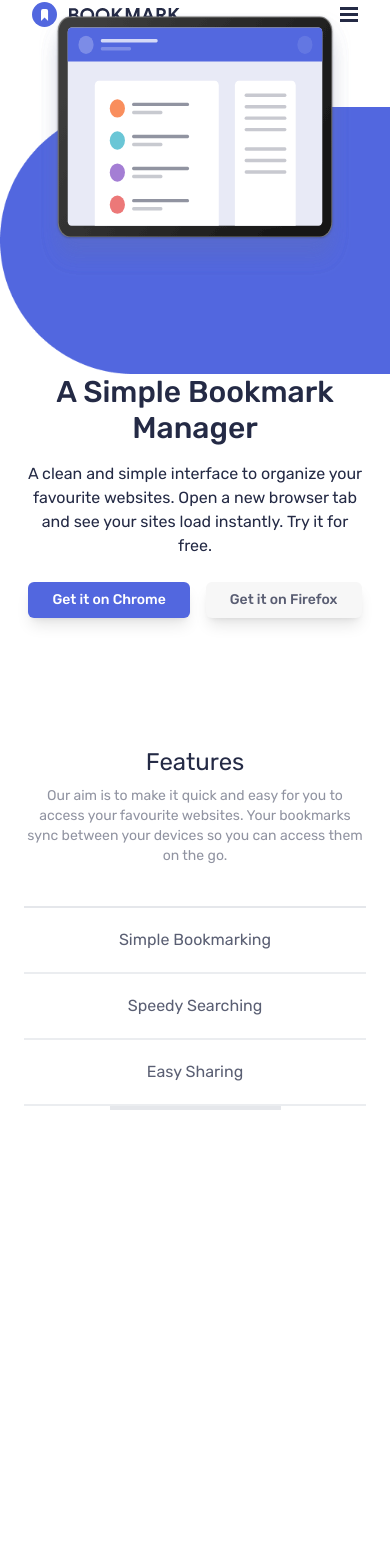
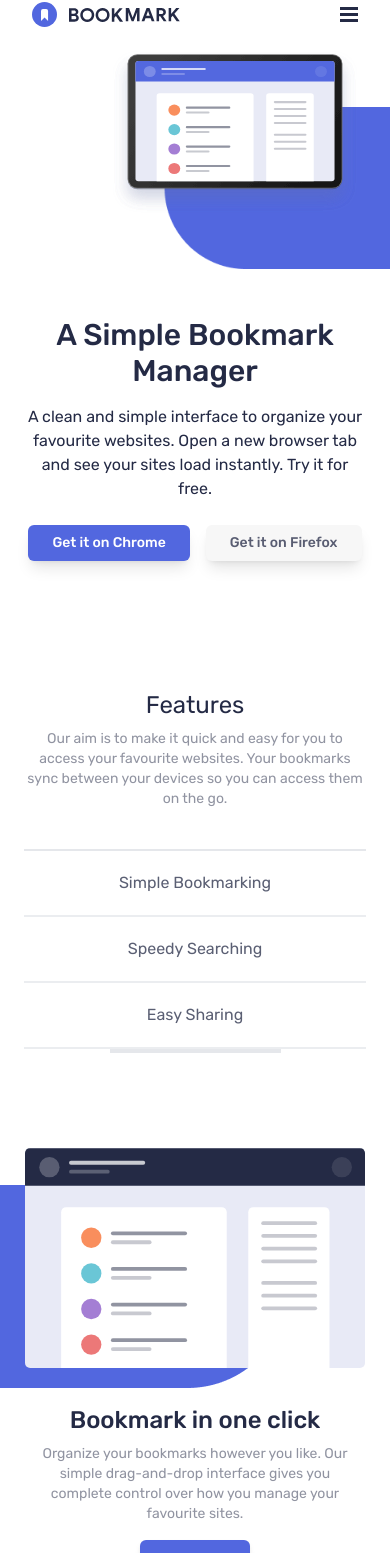
Before and after one commit to Georginio-prod/Bookmark-landing-page, a Vue app: page / in a window 390 px wide. Shown: the part 38-1591 px from the top of the page. Before the commit the page ends 1184 px from the top, so only its background shows below. Built offline with nearby package versions, Linux system fonts and the light colour scheme.

Commit message:
style: I change the image for mobile design and I add image and texte for feature mobile card

```diff
--- a/src/App.vue
+++ b/src/App.vue
@@ -2,6 +2,7 @@
 import navbar from './components/navbar.vue'
 import ContentD from './components/contentD.vue';
 import feature from './components/feature.vue';
+import Ifeat from './components/Ifeat.vue';
 </script>
 
 <template>
@@ -9,6 +10,7 @@ import feature from './components/feature.vue';
   <main>
     <ContentD/>
     <feature/>
+    <Ifeat/>
   </main>
 </template>
 
--- /dev/null
+++ b/src/components/Ifeat.vue
@@ -0,0 +1,27 @@
+<template>
+    <div class="flex flex-col justify-center items-center lg:hidden">
+        <div class="pr-8 relative pt-24">
+            <img src="/public/Rectangle Copy 17.png" alt="bg" class="transform -translate-x-11">
+            <div class="absolute">
+                <img src="/public/illustration-features-tab-1.svg" alt="scree" class="transform -translate-y-60">
+            </div>
+        </div>
+
+        <div class="px-8 pt-4 text-center text-tcol">
+            <p class="font-medium text-2xl ">
+                Bookmark in one click
+            </p>
+            <h1 class="opacity-50 text-sm pt-2 pb-4">
+                Organize your bookmarks however you like. Our simple drag-and-drop interface
+                gives you complete control over how you manage your favourite sites.
+            </h1>
+            <button class="text-white bg-bgbtn text-sm px-6 py-3 rounded-md shadow-md ">
+                More Info
+            </button>
+        </div>
+    </div>
+</template>
+
+<script>
+
+</script>
--- a/src/components/contentD.vue
+++ b/src/components/contentD.vue
@@ -20,13 +20,31 @@
     </div>
 
     <!-- Section Image -->
-    <div class="relative w-full md:w-auto">
+    <!-- <div class="relative w-full md:w-auto">
       <img src="/public/Rectangle.png" alt="back" class="w-full md:w-auto transform md:translate-x-48 relative" />
       <div class="absolute inset-0 flex justify-center md:justify-start">
         <img src="/public/illustration-hero.svg" alt="screen"
           class="transform -translate-y-24 md:translate-x-10 w-4/5 md:w-auto" />
       </div>
-    </div>
+    </div> -->
+
+    <!-- Section pour les écrans xl et lg -->
+<div class="relative lg:w-auto">
+  <img src="/public/Rectangle.png" alt="back" class="lg:w-auto transform lg:translate-x-48 relative lg:block hidden " />
+  <div class="absolute inset-0 flex justify-center lg:justify-start">
+    <img src="/public/illustration-hero.svg" alt="screen" class="transform -translate-y-24 lg:translate-x-10 w-4/5 lg:w-auto" />
+  </div>
+</div>
+
+<!-- Section pour les écrans inférieurs à lg (md et sm) -->
+<div class="relative lg:hidden mb-12">
+  <img src="/public/Rectangle (1).png" alt="back" class="transform relative translate-x-1/2 w-4/5" />
+  <div class="absolute inset-0 flex justify-center">
+    <img src="/public/illustration-hero.svg" alt="screen" class="transform -translate-y-14 w-4/5 translate-x-10" />
+  </div>
+</div>
+
+
   </div>
 </template>
 
--- a/src/components/feature.vue
+++ b/src/components/feature.vue
@@ -34,17 +34,17 @@
         <div class="flex flex-col mb-9 border-b-4 mx-auto w-1/2">
             <div class="pt-10 w-full text-center text-tcol hidden lg:block ">
                 <ul class=" flex justify-center gap-16 text-base ">
-                    <li class="border-b-2 border-transparent px-5 py-2 hover:border-b-4 hover:border-btn transition duration-300 ease-in-out opacity-75 cursor-pointer"
+                    <li class="border-b-2 hover:text-btn border-transparent px-5 py-2 hover:border-b-4 hover:border-btn transition duration-300 ease-in-out opacity-75 cursor-pointer"
                         @click="currentPage = 'simpleBookmarking'"
                         :class="{ 'opacity-100 border-btn': currentPage === 'simpleBookmarking', 'opacity-75': currentPage !== 'simpleBookmarking ' }">
                         Simple Bookmarking
                     </li>
-                    <li class="border-b-2 border-transparent px-5 py-2 hover:border-b-4 hover:border-btn transition duration-300 ease-in-out opacity-75 cursor-pointer"
+                    <li class="border-b-2 hover:text-btn border-transparent px-5 py-2 hover:border-b-4 hover:border-btn transition duration-300 ease-in-out opacity-75 cursor-pointer"
                         @click="currentPage = 'speedySearching'"
                         :class="{ 'opacity-100 border-btn': currentPage === 'speedySearching', 'opacity-75': currentPage !== 'speedySearching' }">
                         Speedy Searching
                     </li>
-                    <li class="border-b-2 border-transparent px-5 py-2 hover:border-b-4 hover:border-btn transition duration-300 ease-in-out opacity-75 cursor-pointer"
+                    <li class="border-b-2 hover:text-btn border-transparent px-5 py-2 hover:border-b-4 hover:border-btn transition duration-300 ease-in-out opacity-75 cursor-pointer"
                         @click="currentPage = 'easySharing'"
                         :class="{ 'opacity-100 border-btn': currentPage === 'easySharing', 'opacity-75': currentPage !== 'easySharing' }">
                         Easy Sharing
@@ -58,3 +58,6 @@
 
 
 </template>
+
+<script>
+</script>
--- a/src/components/navbar.vue
+++ b/src/components/navbar.vue
@@ -3,7 +3,7 @@
     <nav :class="isMenuOpen ? 'bg-slate-600 opacity-95 ' : 'bg-white'" class="max-w-md w-full h-auto flex flex-col items-center px-8 pt-10 mx-auto relative
             xl:max-w-screen-xl xl:h-auto xl:flex xl:items-center xl:pt-12 xl:px-40">
 
-      <div class="flex justify-between items-center w-full">
+      <div class="flex justify-between items-center w-full relative">
         <!-- Logo positioned to the left -->
         <img :src="isMenuOpen ? '/Group 9.png' : '/logo-bookmark.svg'" alt="logo" class="">
 
--- a/tailwind.config.js
+++ b/tailwind.config.js
@@ -12,7 +12,8 @@ export default {
         menubg:'#242A45',
         ligne:"#979797",
         btn1:"#5267DF",
-        btn2:"#F7F7F7"
+        btn2:"#F7F7F7",
+        bgbtn:"#5267DF",
 
       }
     },
```
Also changed, not shown: public/Rectangle (1).png (added), public/Rectangle Copy 17.png (added).
